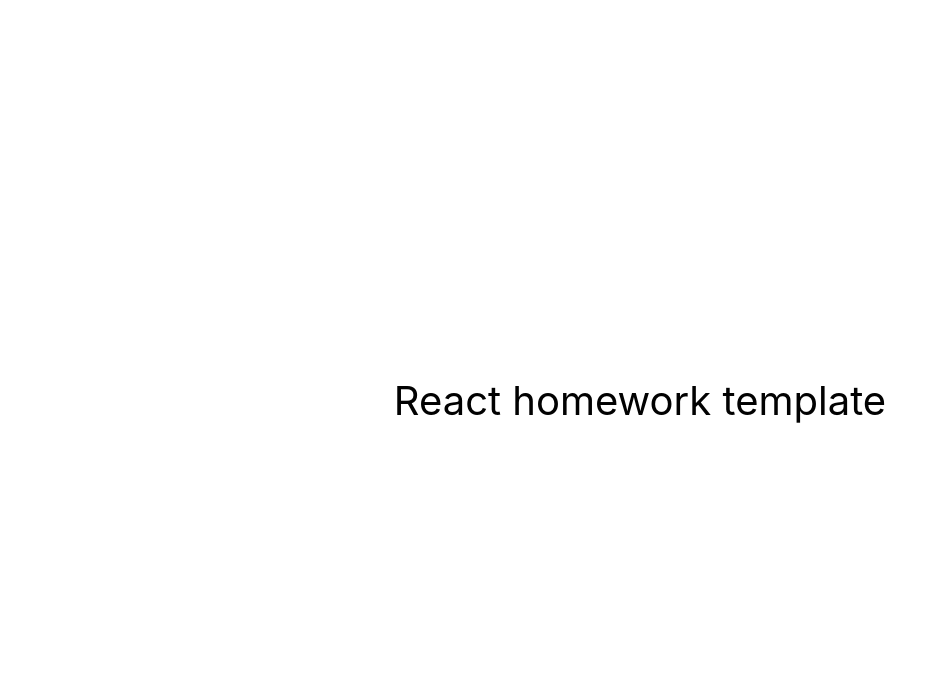
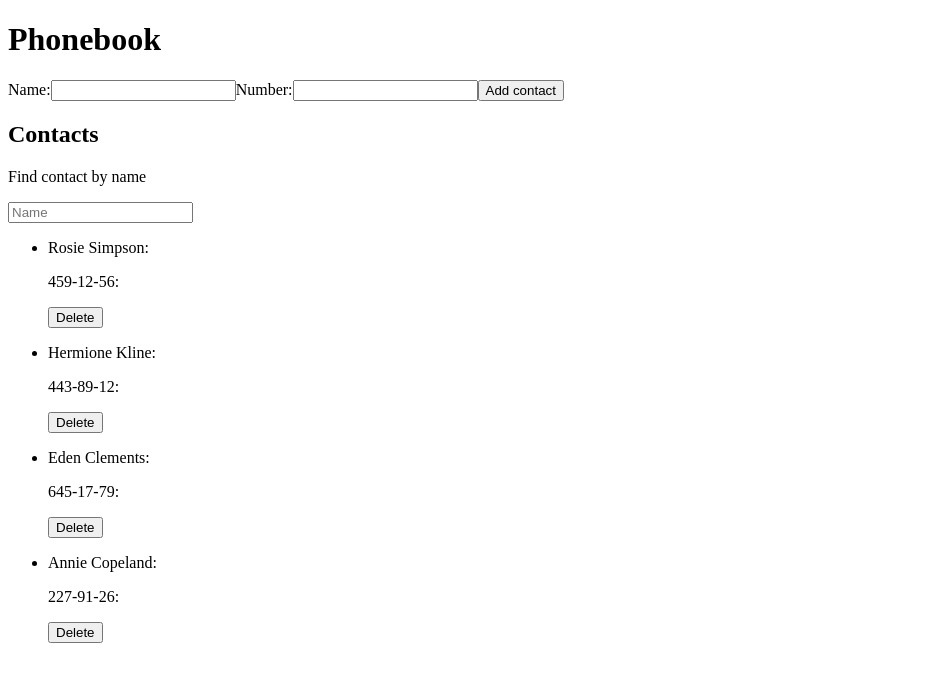
Before and after one commit to Andrij-Panasenko/goit-react-hw-02-phonebook, a React (Create React App) app: page / in a window 1280 px wide. Shown: the top 682 px of the page, without its empty margins (0-939 px from the left). Built offline with nearby package versions, Linux system fonts and the light colour scheme.

Commit message:
MVP without styling

```diff
--- a/package.json
+++ b/package.json
@@ -7,12 +7,15 @@
     "@testing-library/jest-dom": "^5.16.3",
     "@testing-library/react": "^12.1.4",
     "@testing-library/user-event": "^13.5.0",
+    "formik": "^2.4.5",
     "modern-normalize": "^2.0.0",
+    "nanoid": "^5.0.2",
     "react": "^18.1.0",
     "react-dom": "^18.1.0",
     "react-scripts": "5.0.1",
     "styled-components": "^6.1.0",
-    "web-vitals": "^2.1.3"
+    "web-vitals": "^2.1.3",
+    "yup": "^1.3.2"
   },
   "scripts": {
     "start": "react-scripts start",
--- a/src/components/App.jsx
+++ b/src/components/App.jsx
@@ -1,16 +1,71 @@
-export const App = () => {
-  return (
-    <div
-      style={{
-        height: '100vh',
-        display: 'flex',
-        justifyContent: 'center',
-        alignItems: 'center',
-        fontSize: 40,
-        color: '#010101'
-      }}
-    >
-      React homework template
-    </div>
-  );
-};
+import { nanoid } from 'nanoid';
+// import { Phonebook } from './Phonebook';
+import { Component } from 'react';
+import { SearchForm } from './ContactAddForm/ContactAddForm';
+import { ContactForm } from './ContactForm/ContactForm';
+
+const initialContacts = [
+  { id: 'id-1', name: 'Rosie Simpson', number: '459-12-56' },
+  { id: 'id-2', name: 'Hermione Kline', number: '443-89-12' },
+  { id: 'id-3', name: 'Eden Clements', number: '645-17-79' },
+  { id: 'id-4', name: 'Annie Copeland', number: '227-91-26' },
+];
+
+export class App extends Component {
+  state = {
+    contacts: initialContacts,
+    filter: '',
+  };
+
+  addContact = newContact => {
+    const contact = {
+      ...newContact,
+      name: newContact.name,
+      number: newContact.number,
+      id: nanoid(),
+    };
+
+    this.setState(prevState => {
+      console.log(contact);
+      return {
+        contacts: [...prevState.contacts, contact],
+        name: contact.name,
+        number: contact.number,
+      };
+    });
+  };
+
+  deleteContact = contactId => {
+    this.setState(prevState => {
+      return {
+        contacts: prevState.contacts.filter(item => item.id !== contactId)
+      }
+    })
+  };
+
+  updateContactFilter = query => {
+    this.setState({
+      filter: query,
+    });
+  };
+
+  render() {
+    const { contacts, filter } = this.state;
+
+    return (
+      <div className="temp-class">
+        <h1>Phonebook</h1>
+        <SearchForm
+          addContact={this.addContact}
+          deleteContact={this.deleteContact}
+        />
+        <ContactForm
+          contacts={contacts}
+          filter={filter}
+          onContactFilter={this.updateContactFilter}
+          onDeleteContact={this.deleteContact}
+        />
+      </div>
+    );
+  }
+}
--- /dev/null
+++ b/src/components/ContactAddForm/ContactAddForm.js
@@ -0,0 +1,43 @@
+import { Formik, Field, Form, ErrorMessage } from 'formik';
+import * as Yup from 'yup';
+
+const contactSchema = Yup.object().shape({
+  name: Yup.string().min(2, 'Too short!').required('Required'),
+  number: Yup.number().required('Must be filled'),
+});
+
+export const SearchForm = ({addContact}) => {
+  return (
+    <div>
+      <Formik
+        initialValues={{
+          name: '',
+          number: '',
+        }}
+
+        validationSchema={contactSchema}
+
+        onSubmit={(values, actions) => {
+          addContact(values);
+          actions.resetForm();
+        }}
+      >
+        <Form>
+          <label>
+            Name:
+            <Field name="name" type="text" />
+            <ErrorMessage name="name" />
+          </label>
+
+          <label>
+            Number:
+            <Field name="number" type="number" />
+            <ErrorMessage name="number" />
+          </label>
+
+          <button type="submit">Add contact</button>
+        </Form>
+      </Formik>
+    </div>
+  );
+};
--- /dev/null
+++ b/src/components/ContactForm/ContactForm.js
@@ -0,0 +1,35 @@
+import { ContactItem } from './ContactItem';
+
+export const ContactForm = ({
+  contacts,
+  onContactFilter,
+  filter,
+  onDeleteContact,
+}) => {
+  const filteredContacts = contacts.filter(item => {
+    const hasContact = item.name.toLowerCase().includes(filter.toLowerCase());
+
+    return hasContact;
+  });
+  return (
+    <div>
+      <h2>Contacts</h2>
+      <p>Find contact by name</p>
+      <input
+        type="text"
+        placeholder="Name"
+        value={filter}
+        onChange={evt => onContactFilter(evt.target.value)}
+      />
+
+      <ul>
+        {filteredContacts.length > 0 && (
+          <ContactItem
+            contacts={filteredContacts}
+            onDeleteContact={onDeleteContact}
+          />
+        )}
+      </ul>
+    </div>
+  );
+};
--- /dev/null
+++ b/src/components/ContactForm/ContactItem.js
@@ -0,0 +1,13 @@
+export const ContactItem = ({ contacts, onDeleteContact }) => {
+  return contacts.map(item => {
+    return (
+      <li key={item.id}>
+        <p>{item.name}:</p>
+        <p>{item.number}:</p>
+        <button type="button" onClick={() => onDeleteContact(item.id)}>
+          Delete
+        </button>
+      </li>
+    );
+  });
+};
--- a/src/index.css
+++ /dev/null
@@ -1,15 +0,0 @@
-@import-normalize; /* bring in normalize.css styles */
-
-body {
-  margin: 0;
-  font-family: -apple-system, BlinkMacSystemFont, 'Segoe UI', 'Roboto', 'Oxygen',
-    'Ubuntu', 'Cantarell', 'Fira Sans', 'Droid Sans', 'Helvetica Neue',
-    sans-serif;
-  -webkit-font-smoothing: antialiased;
-  -moz-osx-font-smoothing: grayscale;
-}
-
-code {
-  font-family: source-code-pro, Menlo, Monaco, Consolas, 'Courier New',
-    monospace;
-}
--- a/src/index.js
+++ b/src/index.js
@@ -1,10 +1,16 @@
 import React from 'react';
 import ReactDOM from 'react-dom/client';
 import { App } from 'components/App';
-import './index.css';
+import { ThemeProvider } from 'styled-components';
+
+const theme = {
+  spacing: value => `${value * 4}px`
+}
 
 ReactDOM.createRoot(document.getElementById('root')).render(
   <React.StrictMode>
-    <App />
+    <ThemeProvider theme={theme}>
+      <App />
+    </ThemeProvider>
   </React.StrictMode>
 );
```
Also changed, not shown: 1 other file (tests, documents, lock files or other folders).
